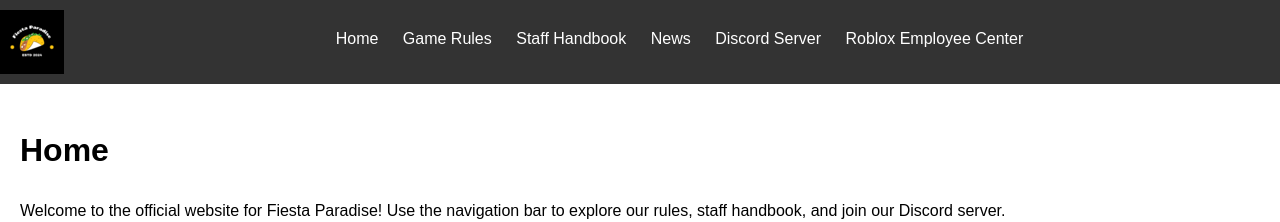
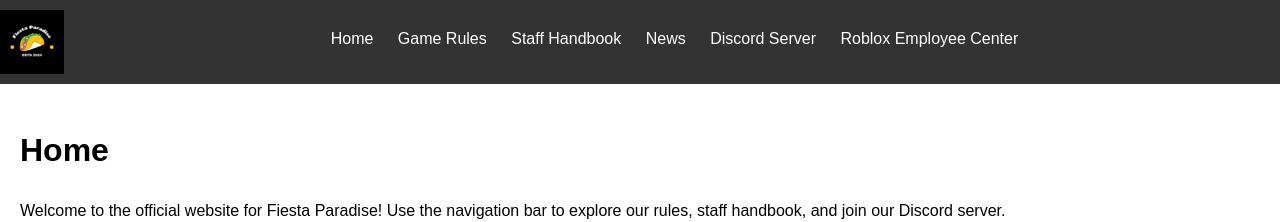
Before and after one commit to ifBars/Fiesta-Paradise, a Jekyll site: the page built from index.md, in a window 1280 px wide. Shown: the top 222 px of the page. Built offline with Jekyll 4.4.1, drawn with Linux system fonts in a browser that asks for light colours.

Commit message:
Update styles.css

```diff
--- a/assets/css/styles.css
+++ b/assets/css/styles.css
@@ -69,7 +69,7 @@
 
 .logo-container {
   float: left; /* Float the logo container to the left */
-  margin-right: 15px; /* Add right margin to separate the logo from the navigation */
+  margin-right: 5px; /* Add right margin to separate the logo from the navigation */
 }
 
 .logo {
@@ -113,8 +113,3 @@
     background: #ddd;
     margin: 2em 0;
 }
-
-/* Style for footer */
-footer {
-    margin-left: 5px; /* Add margin to the left of the footer */
-}
```
